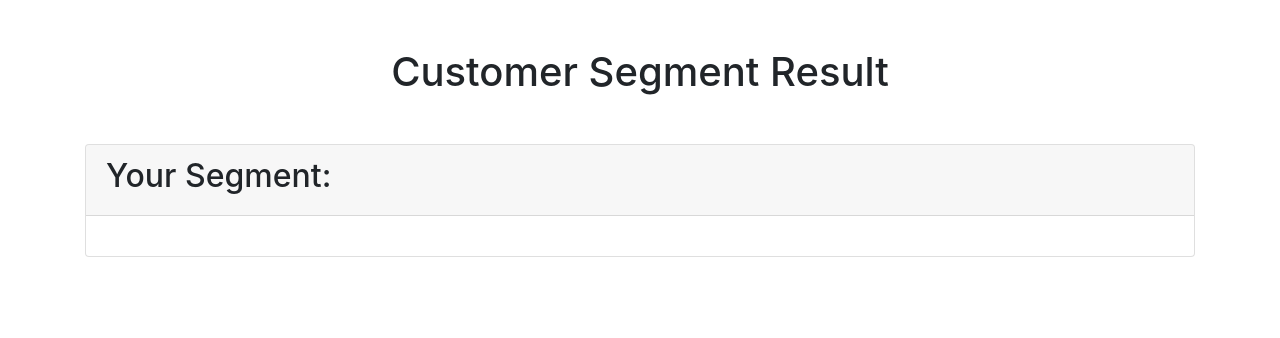
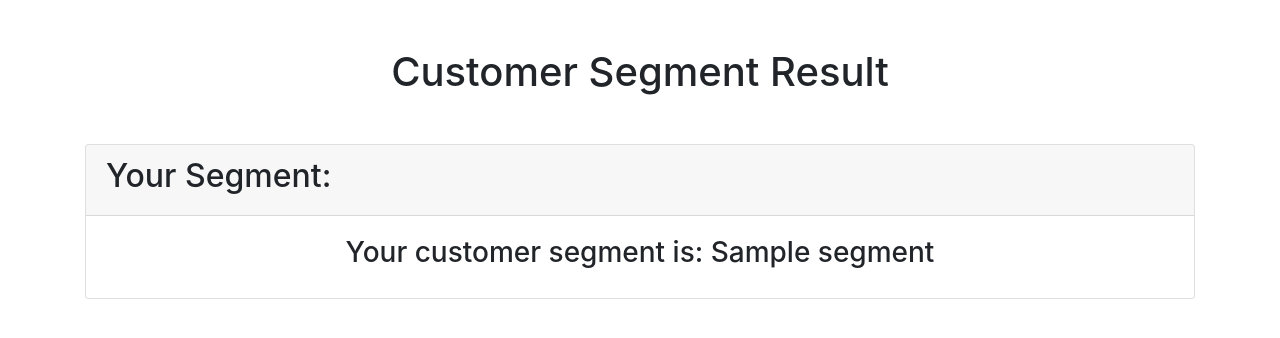
Before and after one commit to emredeveloper/flask-musteri-segmantasyonu, a Flask app: template templates/result.html in a window 1280 px wide. Shown: the top 338 px of the page. Run offline with Flask 3, Linux system fonts and the light colour scheme; the template is opened without the code that fills it: most values are stand-ins (such as "Sample title", 1, 10 or a date in 2020); some libraries are stand-ins or nearby versions.

Commit message:
update 0.2

```diff
--- a/app.py
+++ b/app.py
@@ -1,39 +1,39 @@
 from flask import Flask, render_template, request
 import pandas as pd
 from sklearn.cluster import KMeans
+from sklearn.preprocessing import StandardScaler
 
 app = Flask(__name__)
-
 
 # Ana sayfa
 @app.route('/')
 def home():
     return render_template('index.html')
 
-
 # Form gönderildiğinde çalışacak olan fonksiyon
 @app.route('/result', methods=['POST'])
 def result():
-    # Form gönderildiğinde çalışacak olan fonksiyon
-
     # Form verilerini al
     age = int(request.form['age'].lower())
     gender = str(request.form['gender'])
-
     kids = int(request.form['number_of_kids'])
 
     # Veri setini yükle
     df = pd.read_csv('customers.csv')
     df['gender'] = df['gender'].replace({'MALE': 0, 'FEMALE': 1})
 
+    # Verileri ölçeklendir
+    scaler = StandardScaler()
+    df['age'] = scaler.fit_transform(df[['age']])
 
     # Modeli oluştur
     x = df.iloc[:, [1, 2, 3]].values
-    kmeans = KMeans(n_clusters=5)
+    kmeans = KMeans(n_clusters=4, init='k-means++', max_iter=1000)
     kmeans.fit(x)
 
     # Yeni müşteriyi modele ekle
-    new_customer = [[age, gender, kids]]
+    new_customer = [[gender, age, kids]]
+    new_customer[0][1] = scaler.transform([[new_customer[0][1]]])[0][0]
     new_customer_segment = kmeans.predict(new_customer)
 
     segment = new_customer_segment[0]
--- a/templates/result.html
+++ b/templates/result.html
@@ -19,6 +19,8 @@
 				{% elif age_group == 'Yaşlı' %}
 				<h3 class="text-center">You belong to the older age group.</h3>
 				{% endif %}
+
+				<h3 class="text-center">Your customer segment is: {{ segment }}</h3>
 			</div>
 		</div>
 	</div>
```
Also changed, not shown: templates/index.html (+5 -4 lines).
